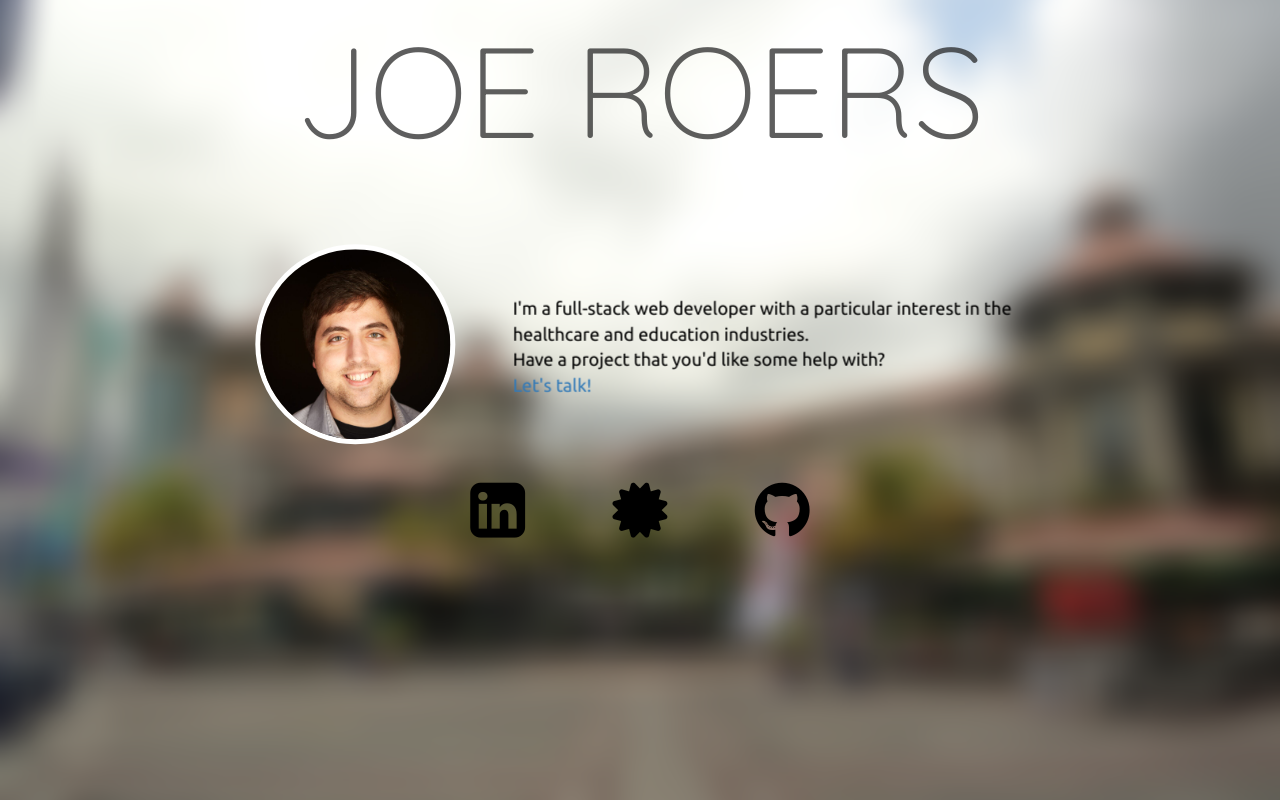
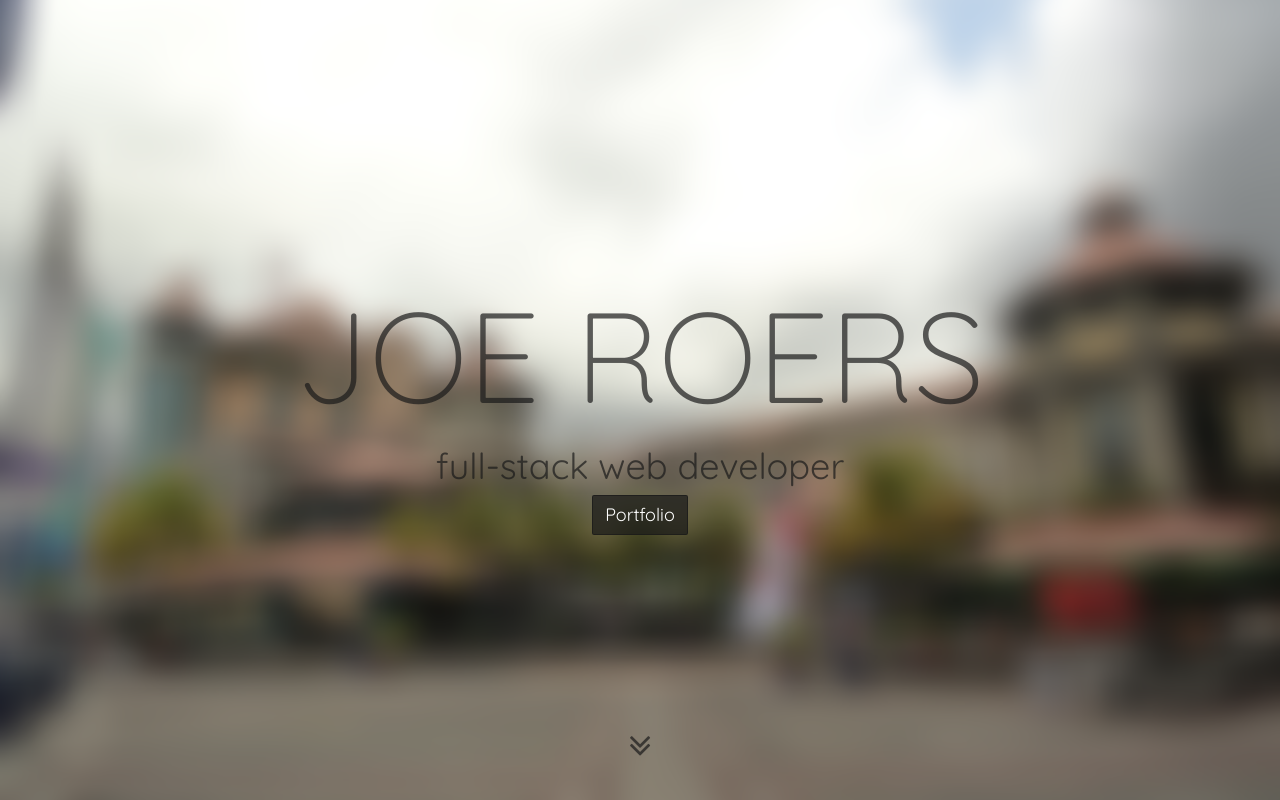
Before and after one commit to jroers/jroers.github.io, a plain HTML site: page index.html in a window 1280 px wide. Shown: the top 800 px of the page. Drawn offline with nearby package versions, Linux system fonts and the light colour scheme.

Commit message:
styled the page and moved the bio to the bottom of the page

```diff
--- a/index.html
+++ b/index.html
@@ -21,22 +21,13 @@
 </head>
 <body>
 	<div class="container" id="header">
-		<h1 class="centered">JOE ROERS</h1>
-		<div class="col-md-8 col-xs-12 bio">
-			<div class="row">
-				<div class="col-md-4 col-xs-12 col-sm-12 centered">
-					<img id="profile-photo" src="./public/images/profile-photo.jpg">
-				</div>
-				<div class="col-md-8 col-xs-12 col-sm-12 tagline-body">
-					<p class="tagline">I'm a full-stack web developer with a particular interest in the healthcare and education industries.<br>Have a project that you'd like some help with?<br>
-					<a href="#projects">Let's talk!</a></p>
-				</div>
-			</div>
-			<div class="row links">
-				<div class="col-xs-4 col-md-2 col-md-offset-3 centered"><a href="https://linkedin.com/in/joeroers"><i class="fa fa-linkedin-square"></i></a></div>
-				<div class="col-xs-4 col-md-2 centered"><a href="https://profiles.generalassemb.ly/profiles/joseph-roers"><i class="fa fa-certificate"></i></a></div>
-				<div class="col-xs-4 col-md-2 centered"><a href="https://github.com/jroers"><i class="fa fa-github"></i></a></div>
-			</div>
+		<div class="col-xs-12 header-text centered">
+			<h1>JOE ROERS</h1>
+			<h2>full-stack web developer</h2>
+			<a href="#projects"><button class="btn btn-primary">Portfolio</button></a>
+		</div>
+		<div class="col-xs-12 header-bottom centered">
+			<a href="#projects"><i class="fa fa-angle-double-down"></i></a>
 		</div>
 	</div>
 	<div class="container" id="projects">
@@ -89,6 +80,22 @@
 	<div class="container" id="about">
 		<h1>ABOUT</h1>
 		<div class="row">
+			<div class="col-md-8 col-md-offset-2 bio">
+				<div class="row">
+					<div class="col-md-4 col-xs-12 col-sm-12 centered">
+						<img id="profile-photo" src="./public/images/profile-photo.jpg">
+					</div>
+					<div class="col-md-8 col-xs-12 col-sm-12 tagline-body">
+						<p class="tagline">I'm a full-stack web developer with a background healthcare IT and education.<br>I love building responsive, beautiful websites with robust databases.<br><br>Have a project that you'd like some help with?<br>
+						<a href="#projects">How can I help?</a></p>
+					</div>
+				</div>
+				<div class="row links">
+					<div class="col-xs-4 col-md-2 col-md-offset-3 centered"><a href="https://linkedin.com/in/joeroers"><i class="fa fa-linkedin-square"></i></a></div>
+					<div class="col-xs-4 col-md-2 centered"><a href="https://profiles.generalassemb.ly/profiles/joseph-roers"><i class="fa fa-certificate"></i></a></div>
+					<div class="col-xs-4 col-md-2 centered"><a href="https://github.com/jroers"><i class="fa fa-github"></i></a></div>
+				</div>
+			</div>
 			<div class="col-md-8 col-md-offset-2">
 				<div class="col-xs-4 col-xs-offset-4"><hr></div>
 				<div class="col-xs-12 centered footer">3 1 2 -- 4 1 5</div>
--- a/public/css/app.css
+++ b/public/css/app.css
@@ -25,6 +25,37 @@ h1 {
 	color: rgba(25,25,25, 0.7);
 }
 
+.header-text {
+	position:absolute;
+	width: 100%;
+	top:50%;
+	left:50%;
+	transform:translateX(-50%) translateY(-50%);
+	color: rgba(25,25,25, 0.7);
+}
+
+#header button {
+	background-color: rgba(25,25,25, 0.7);
+	border-color: rgba(25,25,25, 0.7);
+	border-radius: 2px;
+	font-size: 18px;
+	font-family: 'Quicksand', sans-serif;
+}
+
+.header-bottom {
+	position:absolute;
+	width: 100%;
+	top:90%;
+	left:50%;
+	transform:translateX(-50%);
+	color: rgba(25,25,25, 0.7);
+	font-size: 36px;
+}
+
+.header-bottom a {
+	color: rgba(25,25,25, 0.7);
+}
+
 h2 {
 	font-family: 'Quicksand', sans-serif;
 	font-size: 36px;
@@ -34,7 +65,6 @@ h2 {
 	width: 200px;
 	max-width: 200px;
 	border-radius: 100px;
-	border: 5px solid white;
 }
 
 .links {
@@ -67,7 +97,6 @@ h2 {
 }
 
 .tagline-body {
-	min-height: 200px;
 	-webkit-transform-style: preserve-3d;
   -moz-transform-style: preserve-3d;
   transform-style: preserve-3d;
@@ -132,11 +161,3 @@ h2 {
 		padding-top: 15px;
 	}
 }
-@media(min-width: 769px) {
-	.bio {
-		position:absolute;
-		top:50%;
-		left:50%;
-		transform:translateX(-50%) translateY(-50%);
-	}
-}
```
